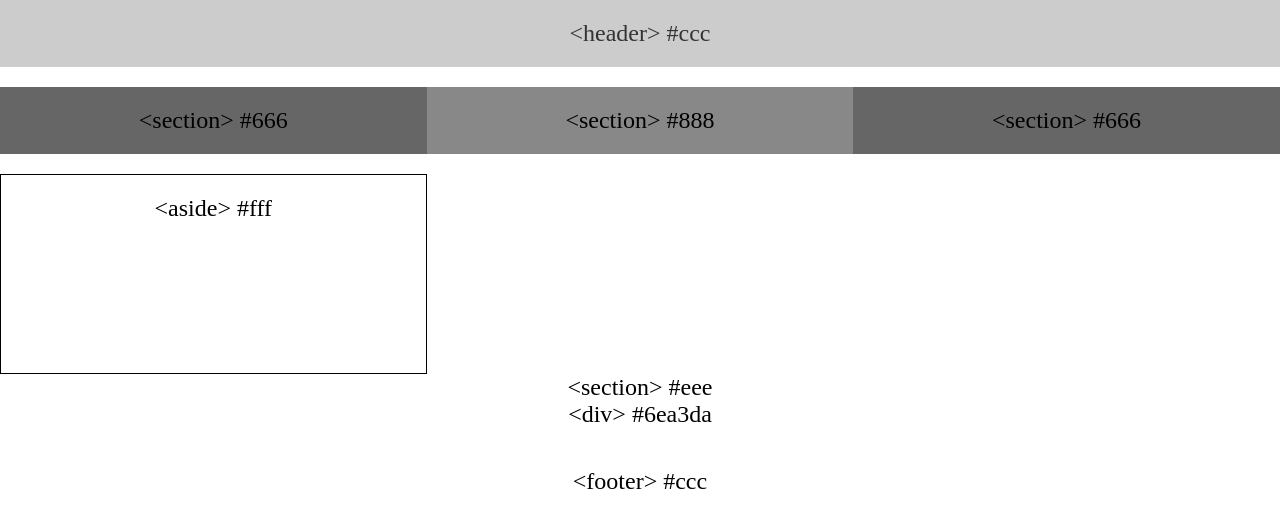
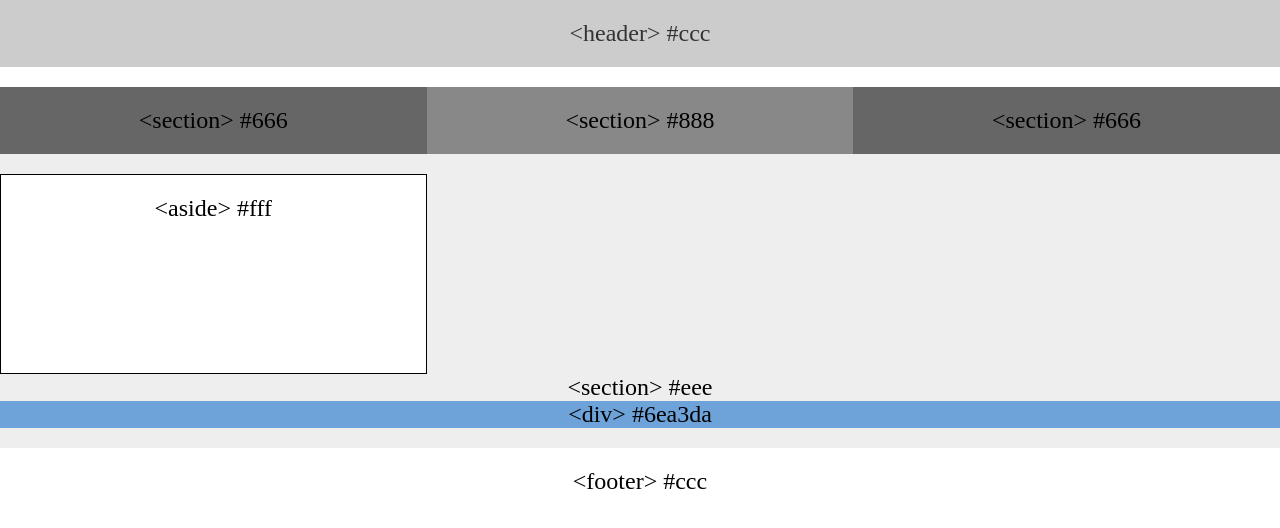
Before and after one commit to benzed3/float-practice, a plain HTML site: page index.html in a window 1280 px wide. Drawn offline with Linux system fonts and the light colour scheme.

Commit message:
more changes to styling

```diff
--- a/style.css
+++ b/style.css
@@ -13,6 +13,7 @@
     margin-bottom: 20px;
     color: #333;
     background: #ccc;
+    width: 100%;
   }
 
   section {
@@ -39,11 +40,11 @@
   }
 
   #full {
-
+    background: #eee;
   }
 
   #division {
-
+   background: #6ea3da;
   }
 
   aside {
```
